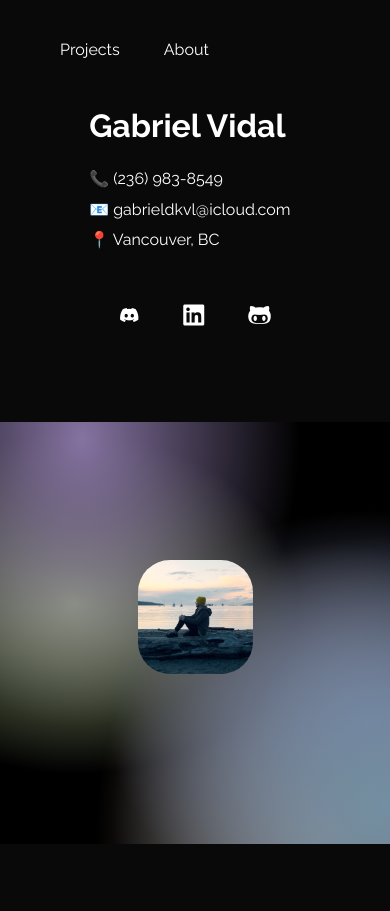
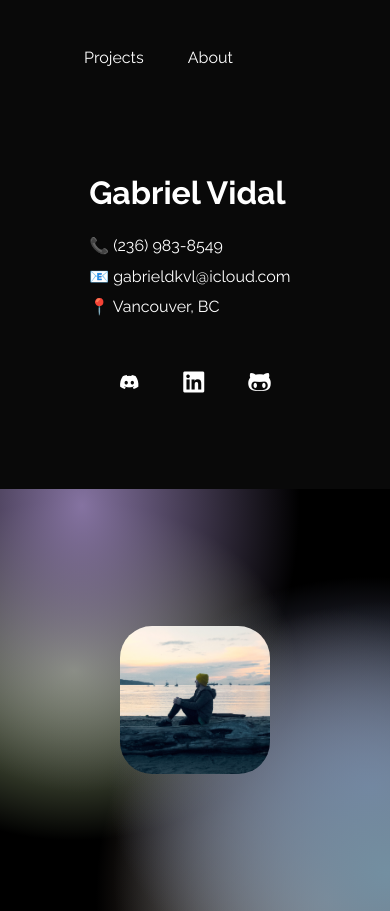
Before and after one commit to gabrieldudekvidal/personal-website, a PHP site: page / in a window 390 px wide. Before the commit the page ends 844 px from the top, so only its background shows below. Run offline with PHP 8.4, Linux system fonts and the light colour scheme; some libraries are stand-ins or nearby versions.

Commit message:
Mobile layout

```diff
--- a/css/style.css
+++ b/css/style.css
@@ -103,18 +103,26 @@
 }
 
 @media screen and (max-width: 768px) {
+
+    nav {
+        position: relative;
+        margin: 0;
+        padding: 0;
+        margin-top: 3rem;
+        margin-left: 4rem;
+        align-items: center;
+    }
+
     .con-info, .con-picture {
         width: 100%;
         height: 50vh;
-        padding: 5rem;
         display: flex;
         flex-direction: column;
         align-items: center;
     }
 
     .profile-pic {
-        width: 50%;
+        width: 150px;
         border-radius: 2rem;
-        margin-bottom: 2rem;
     }
 }
```
